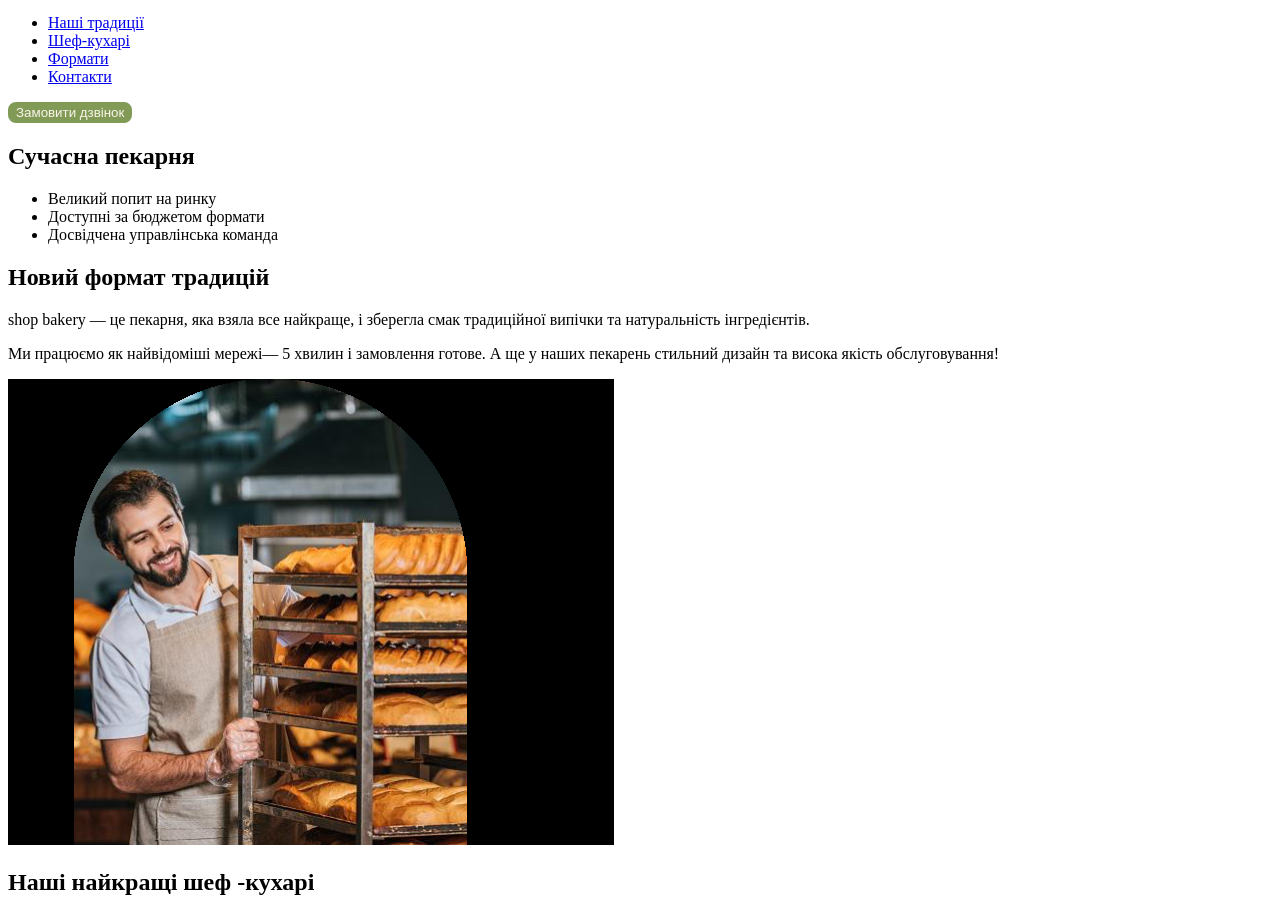
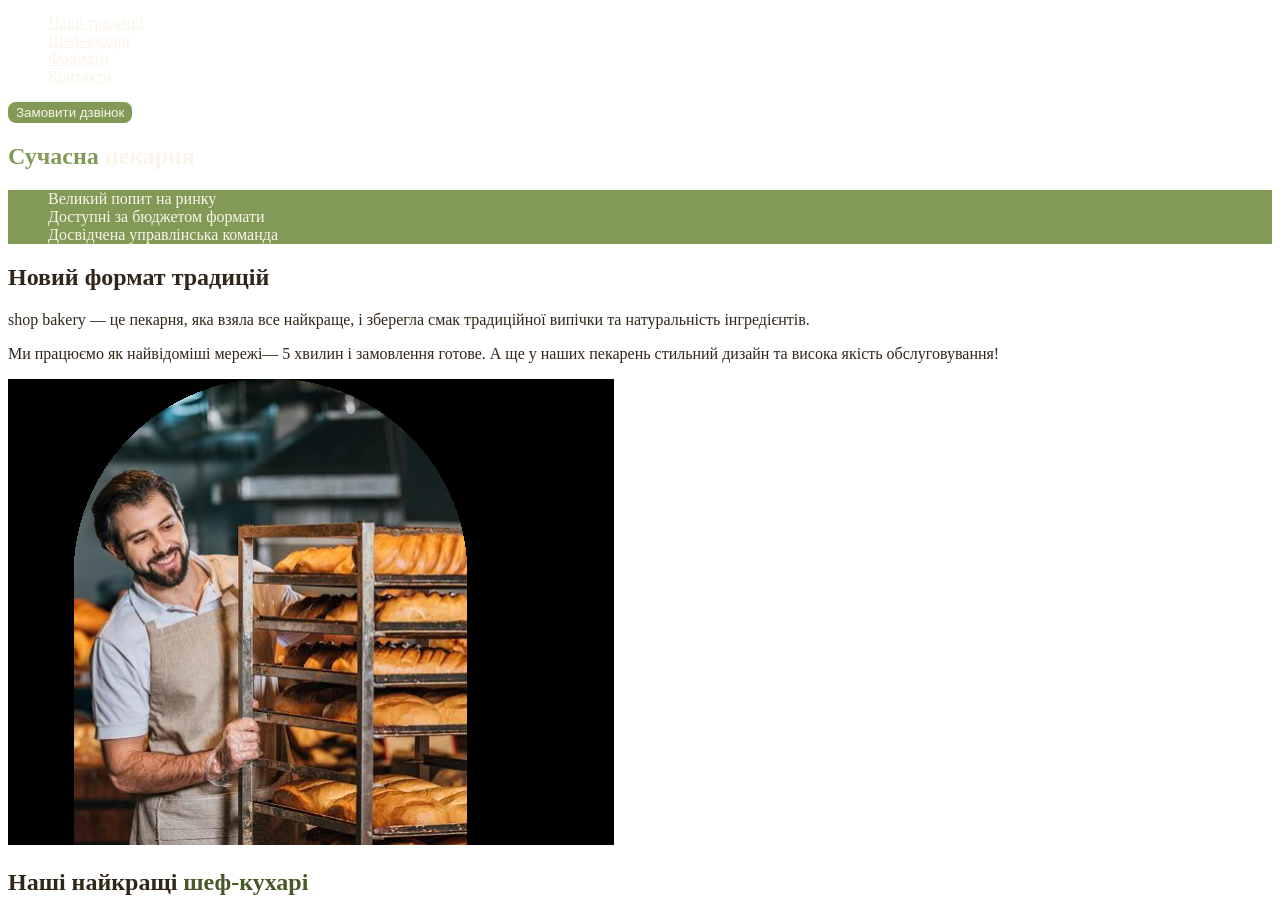
Before and after one commit to OhanesianRostislav/Bakery, a plain HTML site: page index.html in a window 1280 px wide. Shown: the part 72-972 px from the top of the page. Drawn offline with Linux system fonts and the light colour scheme.

Commit message:
Add files via upload

```diff
--- a/css/styles.css
+++ b/css/styles.css
@@ -1,12 +1,59 @@
+/* roots */
+:root {
+    --brand-light: rgba(129, 155, 87, 1);
+    --brand-dark: rgba(70, 89, 41, 1);
+    --primary-light: rgba(250, 244, 234, 1);
+    --primary-dark: rgba(49, 38, 26, 1);
+}
+
+/* basic styles */
+body {
+    color: var(--primary-dark);
+}
+
+ul {
+    list-style-type: none;
+}
+
+/* hero section */
+.hero-title {
+    color: var(--primary-light);
+}
+
+.hero-title .accent {
+    color: var(--brand-light);
+}
+
+/* advantages section*/
+.advantages-list {
+    color: var(--primary-light);
+    background: var(--brand-light);
+}
+
+/* titles section */
+.section-title .accent {
+    color: var(--brand-dark);
+}
+
+/* buttons */
 .button {
-    color: rgba(250, 244, 234, 1);
-    background-color: rgba(129, 155, 87, 1);
-    border: 2px solid rgba(129, 155, 87, 1);
+    color: var(--primary-light);
+    background-color: var(--brand-light);
+    border: 2px solid var(--brand-light);
     border-radius: 8px;
     cursor: pointer;
 }
 
 .button:hover {
-    color: rgba(70, 89, 41, 1);
+    color: var(--brand-dark);
     background-color: transparent;
 }
+
+/* links */
+.link {
+    color: var(--primary-light);
+}
+
+.link:hover {
+    color: var(--brand-light);
+}
--- a/index.html
+++ b/index.html
@@ -15,25 +15,25 @@
                 <img src="./images/logo.svg" alt="Логотип сучасної пекарні">
             </a>
             <ul>
-                <li><a href="#traditions_section">Наші традиції</a></li>
-                <li><a href="#chiefs_section">Шеф-кухарі</a></li>
-                <li><a href="#formats_section">Формати</a></li>
-                <li><a href="#contacts_section">Контакти</a></li>
+                <li><a class="link" href="#traditions_section">Наші традиції</a></li>
+                <li><a class="link" href="#chiefs_section">Шеф-кухарі</a></li>
+                <li><a class="link" href="#formats_section">Формати</a></li>
+                <li><a class="link" href="#contacts_section">Контакти</a></li>
             </ul>
         </nav>
         <button class="button" type="button">Замовити дзвінок</button>
     </header>
     <main>
         <section>
-            <h1 class="main-title">Сучасна пекарня</h1>
+            <h1 class="hero-title"><span class="accent">Сучасна</span> пекарня</h1>
         </section>
         <section id="traditions_section">
-            <ul>
+            <ul class="advantages-list">
                 <li>Великий попит на ринку</li>
                 <li>Доступні за бюджетом формати</li>
                 <li>Досвідчена управлінська команда</li>
             </ul>
-            <h2>Новий формат традицій</h2>
+            <h2 class="section-title">Новий формат традицій</h2>
             <p>
                 <span>shop bakery</span> — це пекарня, яка взяла все найкраще, і зберегла смак традиційної випічки та
                 натуральність
@@ -48,7 +48,7 @@
             <img src="./images/baker_man.jpg" alt="Пекар">
         </section>
         <section id="chiefs_section">
-            <h2>Наші найкращі шеф -кухарі</h2>
+            <h2 class="section-title">Наші найкращі <span class="accent">шеф-кухарі</span></h2>
             <ul>
                 <li>
                     <article>
@@ -81,7 +81,7 @@
             </ul>
         </section>
         <section id="formats_section">
-            <h2>Формати</h2>
+            <h2 class="section-title">Формати</h2>
             <ul>
                 <li>
                     <article>
@@ -101,7 +101,7 @@
             </ul>
         </section>
         <section id="contacts_section">
-            <h2>Приєднуйся до мережі пекарень</h2>
+            <h2 class="section-title">Приєднуйся до мережі пекарень</h2>
             <iframe
                 src="https://www.google.com/maps/embed?pb=!1m18!1m12!1m3!1d2646.003781703418!2d30.488698376675053!3d50.456677571593325!2m3!1f0!2f0!3f0!3m2!1i1024!2i768!4f13.1!3m3!1m2!1s0x40d4ce637c006b2d%3A0xaf86385f19996ff0!2z0YPQuy4g0KHQtdGH0LXQstGL0YUg0KHRgtGA0LXQu9GM0YbQvtCyLCA1NCwg0JrQuNC10LIsINCj0LrRgNCw0LjQvdCwLCAwMjAwMA!5e1!3m2!1sru!2ssk!4v1754831548620!5m2!1sru!2ssk"
                 width="600" height="595" allowfullscreen="" loading="lazy"
@@ -114,10 +114,10 @@
                 <img src="./images/logo.svg" alt="Логотип сучасної пекарні">
             </a>
             <ul>
-                <li><a href="#traditions_section">Наші традиції</a></li>
-                <li><a href="#chiefs_section">Шеф-кухарі</a></li>
-                <li><a href="#formats_section">Формати</a></li>
-                <li><a href="#contacts_section">Контакти</a></li>
+                <li><a class="link" href="#traditions_section">Наші традиції</a></li>
+                <li><a class="link" href="#chiefs_section">Шеф-кухарі</a></li>
+                <li><a class="link" href="#formats_section">Формати</a></li>
+                <li><a class="link" href="#contacts_section">Контакти</a></li>
             </ul>
         </nav>
         <address>
```
